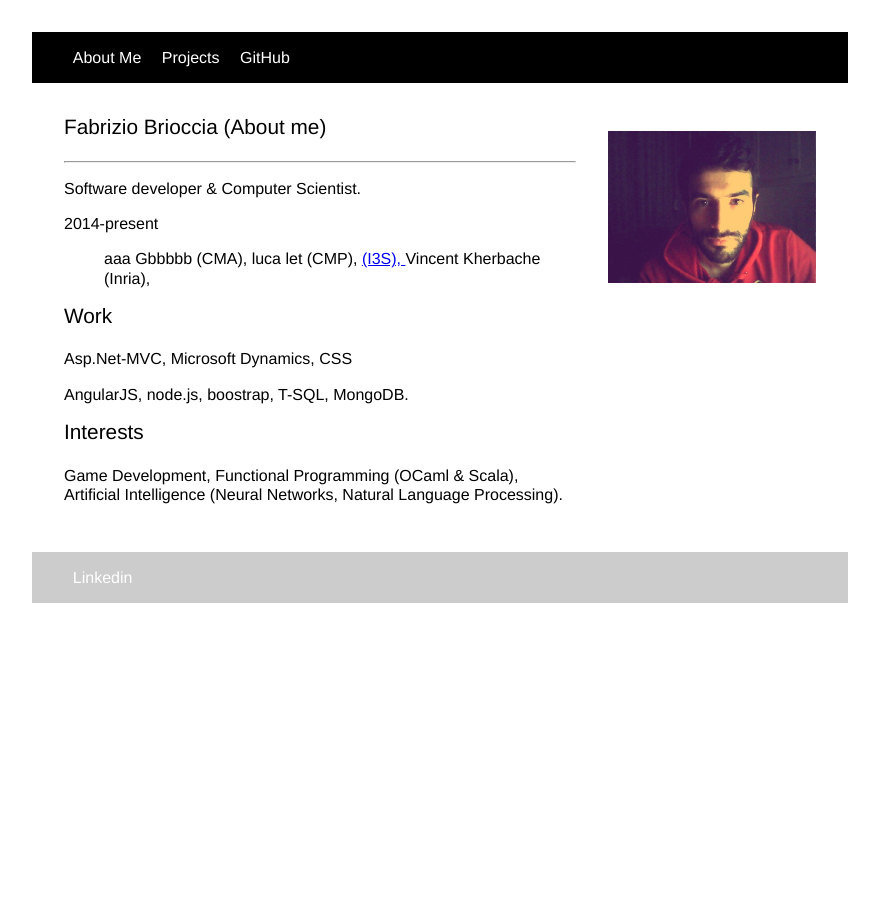
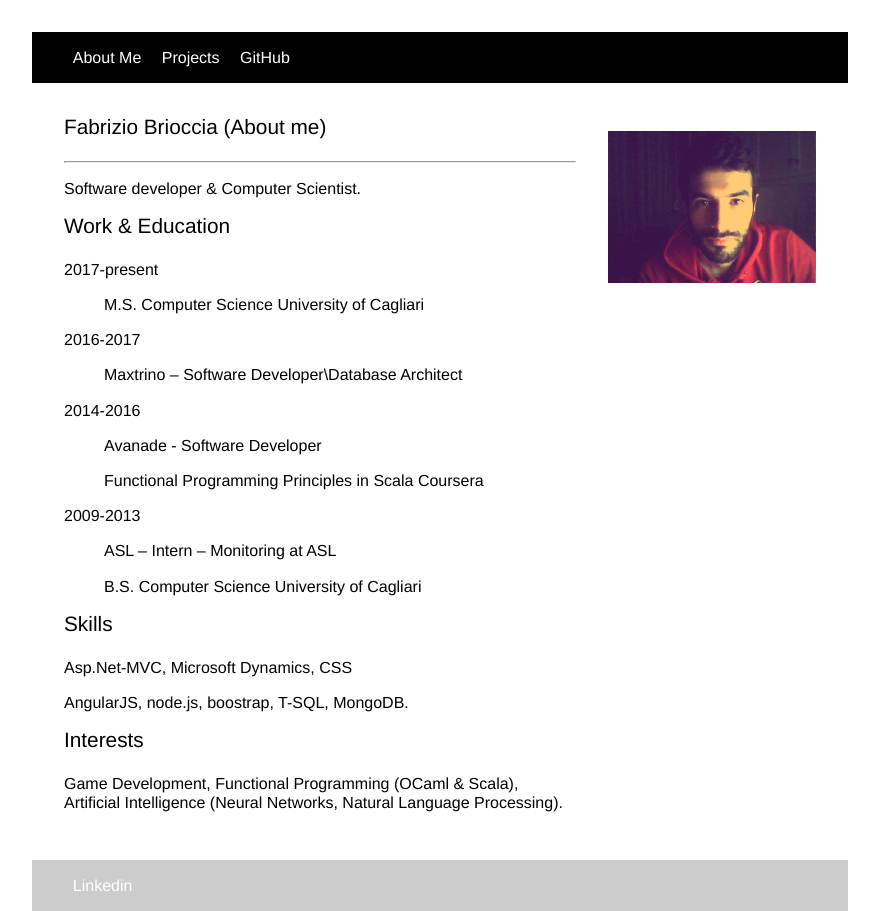
Before and after one commit to fbrioccia/fbrioccia.github.io, a plain HTML site: page index.html in a window 1280 px wide. Shown: the whole page, without its empty margins (200-1079 px from the left). Before the commit the page ends 800 px from the top, so only its background shows below. Drawn offline with Linux system fonts and the light colour scheme.

Commit message:
Update index.html

```diff
--- a/index.html
+++ b/index.html
@@ -23,18 +23,31 @@
                 <h2>Fabrizio Brioccia (About me)</h2>
                 <hr>
                 <p>Software developer & Computer Scientist.</p>
+
+                <h3>Work & Education</h3>
                 <dl>
-                    <dt>2014-present</dt>
+                    <dt>2017-present</dt>
                     <dd>
-                        <p>aaa
-                        <a>Gbbbbb</a> (CMA),
-                        <a>luca let</a> (CMP),
-                        <a href="https://>link"</a> (I3S),
-                        <a>Vincent Kherbache</a> (Inria),
-                        </p>
+                        <p>M.S. Computer Science University of Cagliari</p>
+                    </dd>
+
+                    <dt>2016-2017</dt>
+                    <dd>
+                        <p>Maxtrino – Software Developer\Database Architect</p>
+                    </dd>
+                    <dt>2014-2016</dt>
+                    <dd>
+                        <p>Avanade - Software Developer</p>
+                        <p>Functional Programming Principles in Scala Coursera</p>
+                    </dd>
+                    <dt>2009-2013</dt>
+                    <dd>
+                        <p>ASL – Intern – Monitoring at ASL</p>
+                        <p>B.S. Computer Science University of Cagliari</p>
                     </dd>
                 </dl>
-                <h3>Work</h3>
+
+                <h3>Skills</h3>
                 <p>Asp.Net-MVC, Microsoft Dynamics, CSS</p>
                 <p>AngularJS, node.js, boostrap, T-SQL, MongoDB. </p>
                 <h3>Interests</h3>
```
